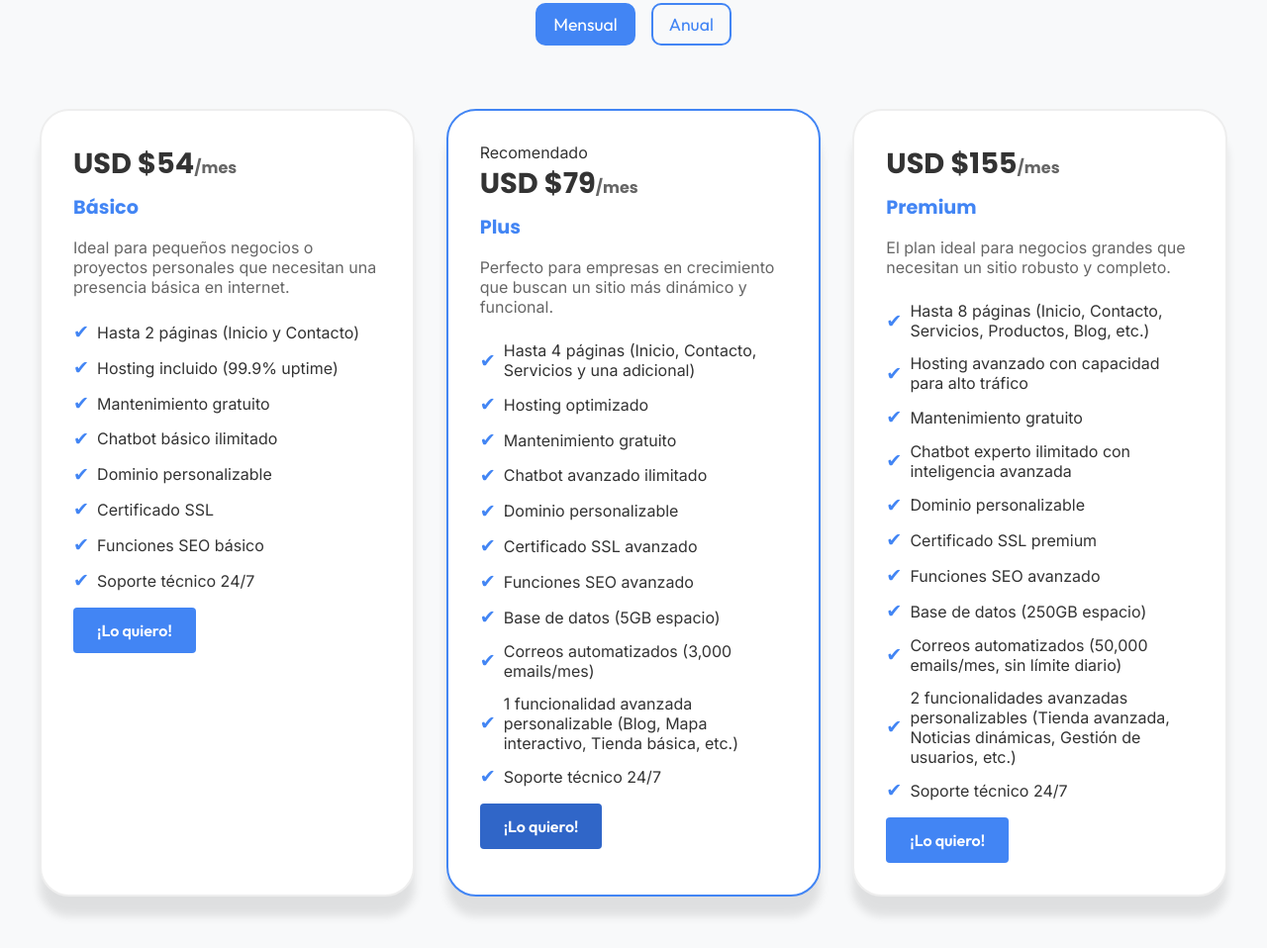
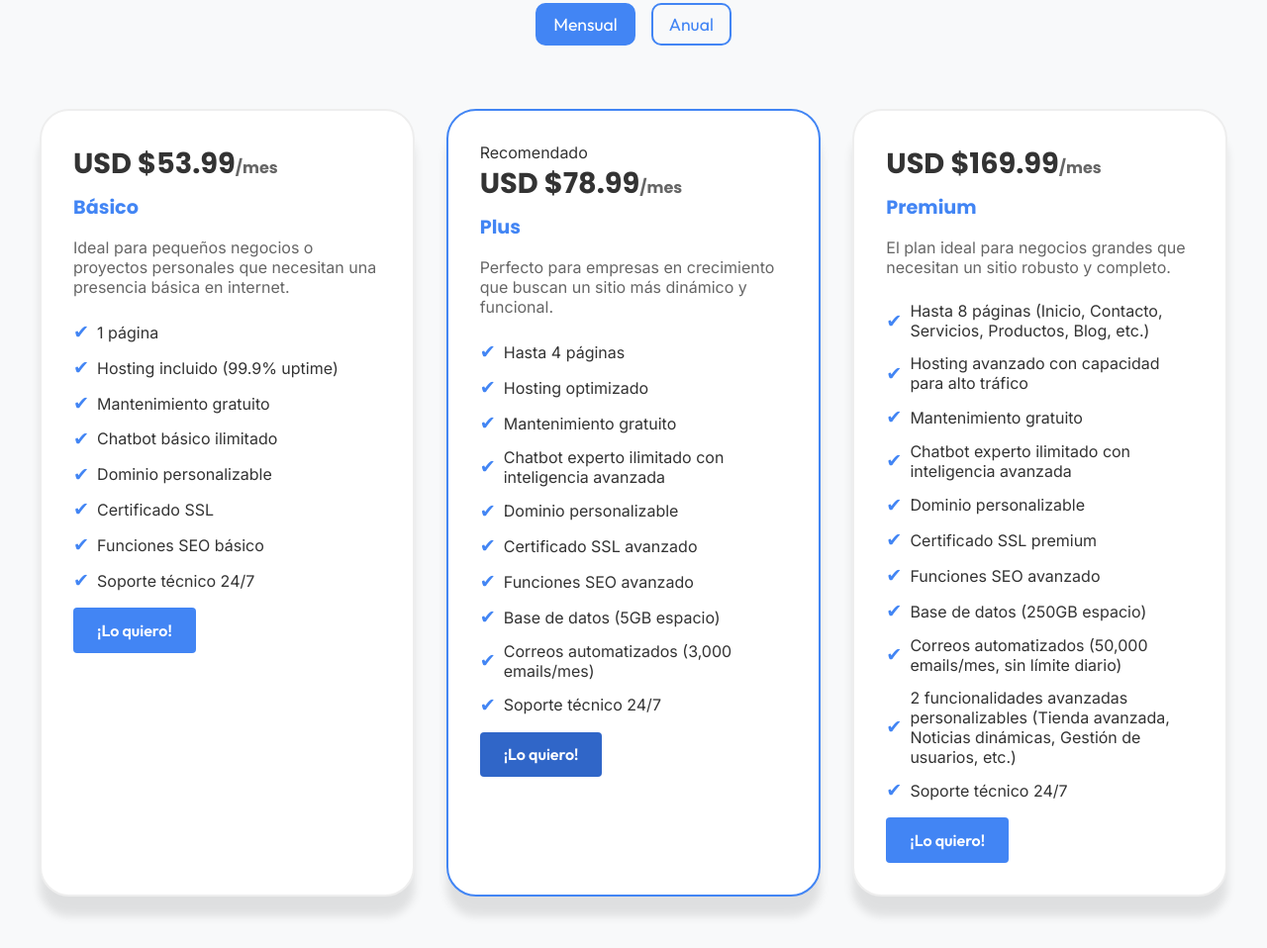
Before and after one commit to flowsiteai/website, a plain HTML site: page index.html in a window 1280 px wide. Shown: the part 3587-4545 px from the top of the page at 99% size. Drawn offline with Linux system fonts and the light colour scheme; a script that the page names is missing.

Commit message:
Add files via upload

```diff
--- a/index.html
+++ b/index.html
@@ -154,7 +154,7 @@
                     backgroundColor: '#ffffff',
                     textColor: '#303235',
                     sendButtonColor: '#3B81F6',
-                    maxChars: 50,
+                    maxChars: 100,
                     maxCharsWarningMessage: 'Has excedido el límite de caracteres. Por favor, escribe menos de 50 caracteres.',
                     autoFocus: true,
                     sendMessageSound: true,
@@ -487,13 +487,13 @@
     <div class="pricing-grid">
       <!-- Plan Básico -->
       <div class="price-card fade-in">
-        <h1 class="price" data-price-mensual="USD $54" data-price-anual="USD $432">
-          USD $54<span>/mes</span>
+        <h1 class="price" data-price-mensual="USD $53.99" data-price-anual="USD $419.99">
+          USD $53.99<span>/mes</span>
         </h1>
         <h4 class="price-type">Básico</h4>
         <p class="pricing-text">Ideal para pequeños negocios o proyectos personales que necesitan una presencia básica en internet.</p>
         <ul class="pricing-features">
-          <li>Hasta 2 páginas (Inicio y Contacto)</li>
+          <li>1 página</li>
           <li>Hosting incluido (99.9% uptime)</li>
           <li>Mantenimiento gratuito</li>
           <li>Chatbot básico ilimitado</li>
@@ -508,22 +508,21 @@
       <!-- Plan Plus -->
       <div class="price-card featured fade-in">
         <div class="recommended-tag">Recomendado</div>
-        <h1 class="price" data-price-mensual="USD $79" data-price-anual="USD $732">
-          USD $79<span>/mes</span>
+        <h1 class="price" data-price-mensual="USD $78.99" data-price-anual="USD $729.99">
+          USD $78.99<span>/mes</span>
         </h1>
         <h4 class="price-type">Plus</h4>
         <p class="pricing-text">Perfecto para empresas en crecimiento que buscan un sitio más dinámico y funcional.</p>
         <ul class="pricing-features">
-          <li>Hasta 4 páginas (Inicio, Contacto, Servicios y una adicional)</li>
+          <li>Hasta 4 páginas</li>
           <li>Hosting optimizado</li>
           <li>Mantenimiento gratuito</li>
-          <li>Chatbot avanzado ilimitado</li>
+          <li>Chatbot experto ilimitado con inteligencia avanzada</li>
           <li>Dominio personalizable</li>
           <li>Certificado SSL avanzado</li>
           <li>Funciones SEO avanzado</li>
           <li>Base de datos (5GB espacio)</li>
           <li>Correos automatizados (3,000 emails/mes)</li>
-          <li>1 funcionalidad avanzada personalizable (Blog, Mapa interactivo, Tienda básica, etc.)</li>
           <li>Soporte técnico 24/7</li>
         </ul>
         <a href="contact.html" class="button-primary featured">¡Lo quiero!</a>
@@ -531,8 +530,8 @@
 
       <!-- Plan Premium -->
       <div class="price-card fade-in">
-        <h1 class="price" data-price-mensual="USD $155" data-price-anual="USD $1,644">
-          USD $155<span>/mes</span>
+        <h1 class="price" data-price-mensual="USD $169.99" data-price-anual="USD $1,839.99">
+          USD $169.99<span>/mes</span>
         </h1>
         <h4 class="price-type">Premium</h4>
         <p class="pricing-text">El plan ideal para negocios grandes que necesitan un sitio robusto y completo.</p>
```
